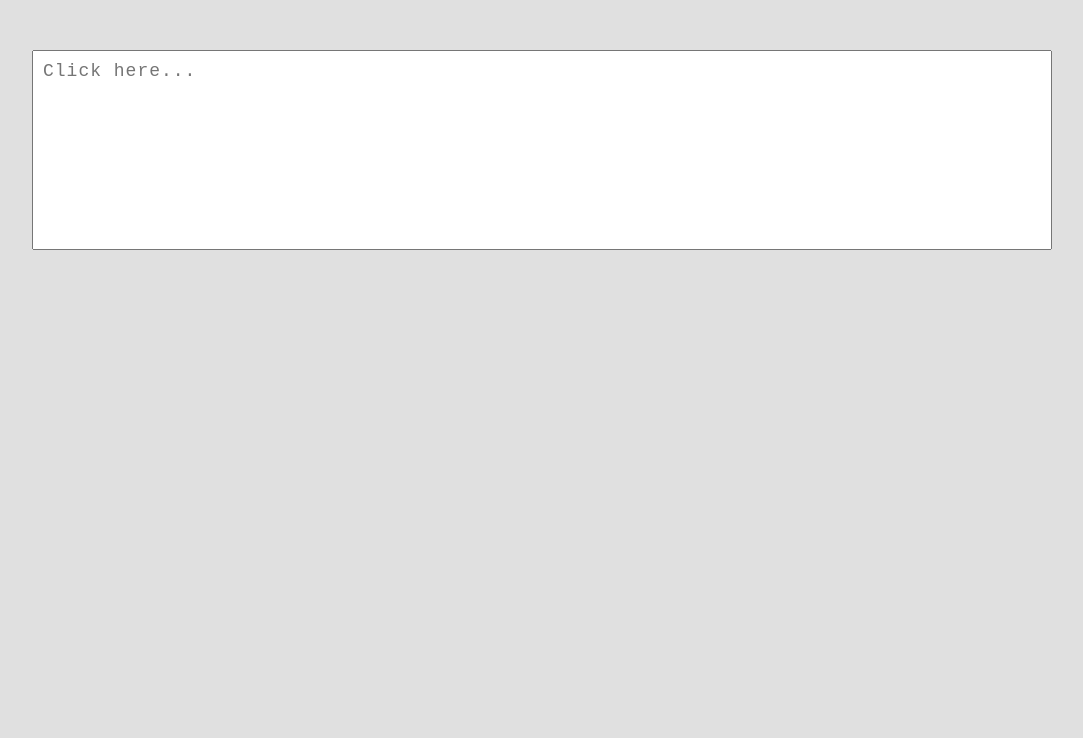
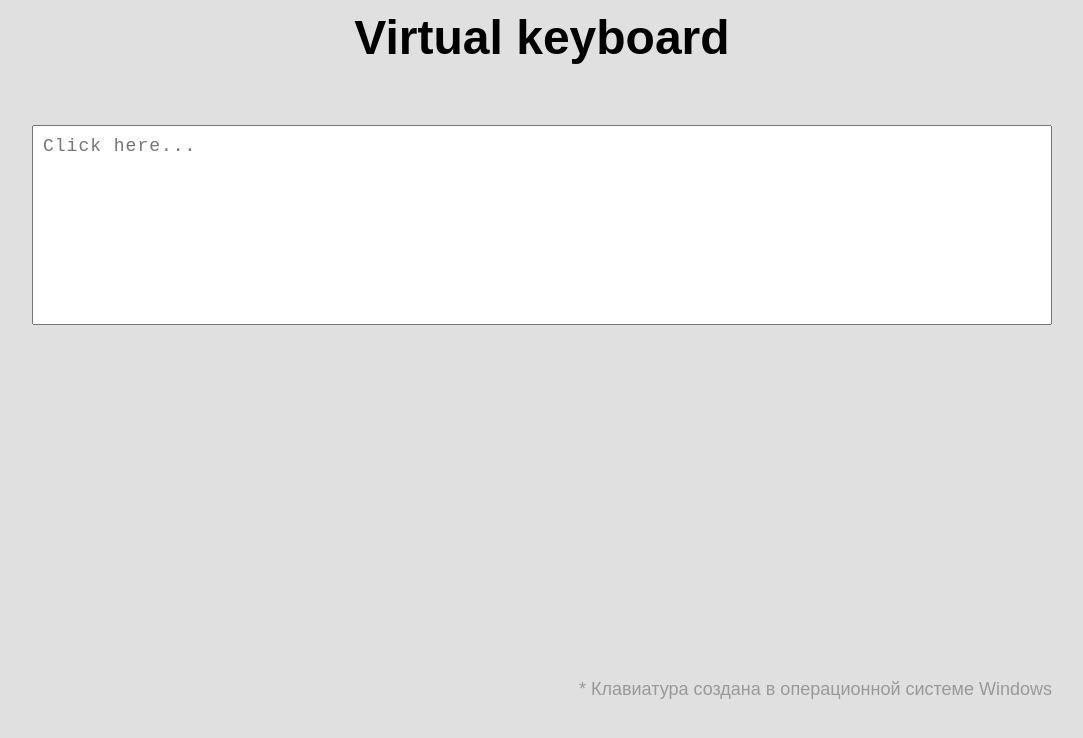
Before and after one commit to SpiriT-L/virtual-keyboard, a plain HTML site: page index.html in a window 1280 px wide. Shown: the whole page, without its empty margins (98-1181 px from the left). Drawn offline with Linux system fonts and the light colour scheme.

Commit message:
feat: I added a title and an explanation of the keyboard

```diff
--- a/css/style.css
+++ b/css/style.css
@@ -12,9 +12,11 @@ body {
   background: #e0e0e0;
 }
 
-main {
+.main {
   width: 102rem;
   margin: 0 auto;
+  height: 90vh;
+  position: relative;
 }
 
 .keyboard--hidden {
@@ -191,3 +193,19 @@ textarea.output {
     transform: scale(2.5);
 }
 }
+
+.remark {
+  font-size: 1.8rem;
+  text-align: right;
+  position: absolute;
+  /* margin-bottom: 20px; */
+  color: #999;
+  bottom: 30px;
+  right: 0;
+}
+
+.title {
+  font-size: 4.8rem;
+  text-align: center;
+  margin: 10px;
+}
--- a/js/Keyboard.js
+++ b/js/Keyboard.js
@@ -6,6 +6,7 @@ import Key from './Key.js';
 const but = document.querySelector('button');
 
 const main = create('main', '');
+main.className = 'main';
 
 export default class Keyboard {
   constructor(rowsOrder) {
@@ -289,4 +290,15 @@ export default class Keyboard {
   close() {
     this.container.classList.add('keyboard--hidden');
   }
+
 }
+
+let h1 = document.createElement('h1');
+h1.className = 'title';
+h1.innerHTML = 'Virtual keyboard';
+main.prepend(h1);
+
+let divRemark = document.createElement('div');
+divRemark.className = 'remark';
+divRemark.innerHTML = '<p>* Клавиатура создана в операционной системе Windows</p>';
+main.append(divRemark);
```
